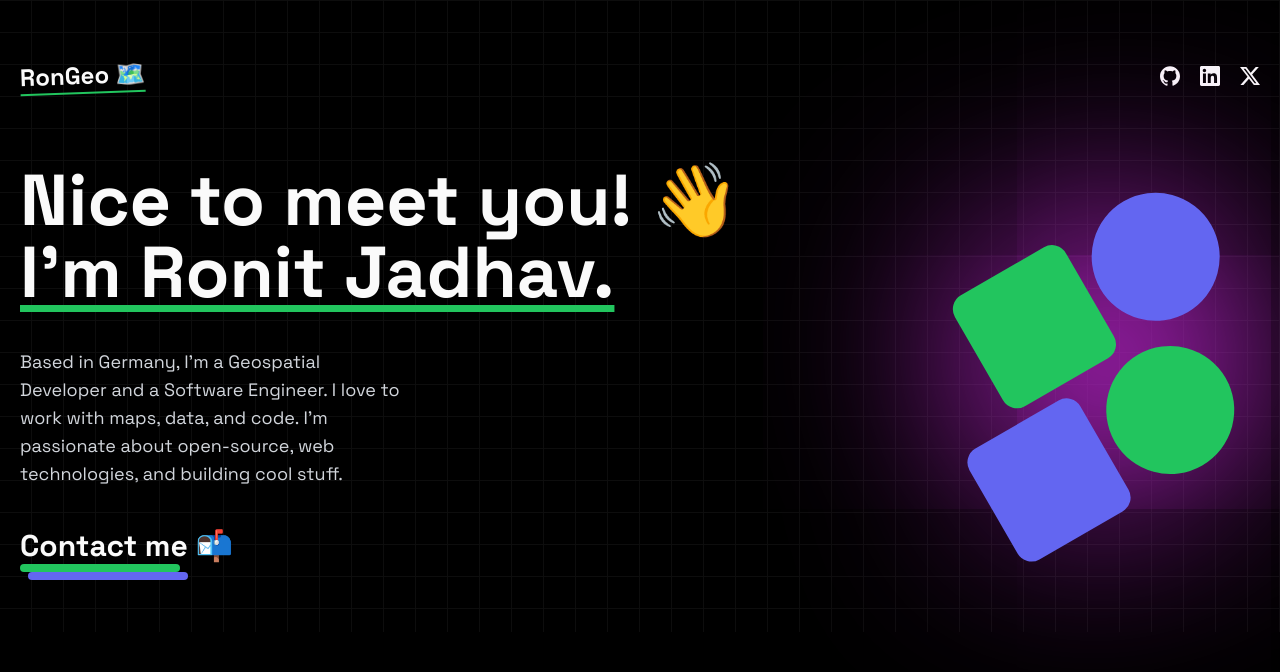
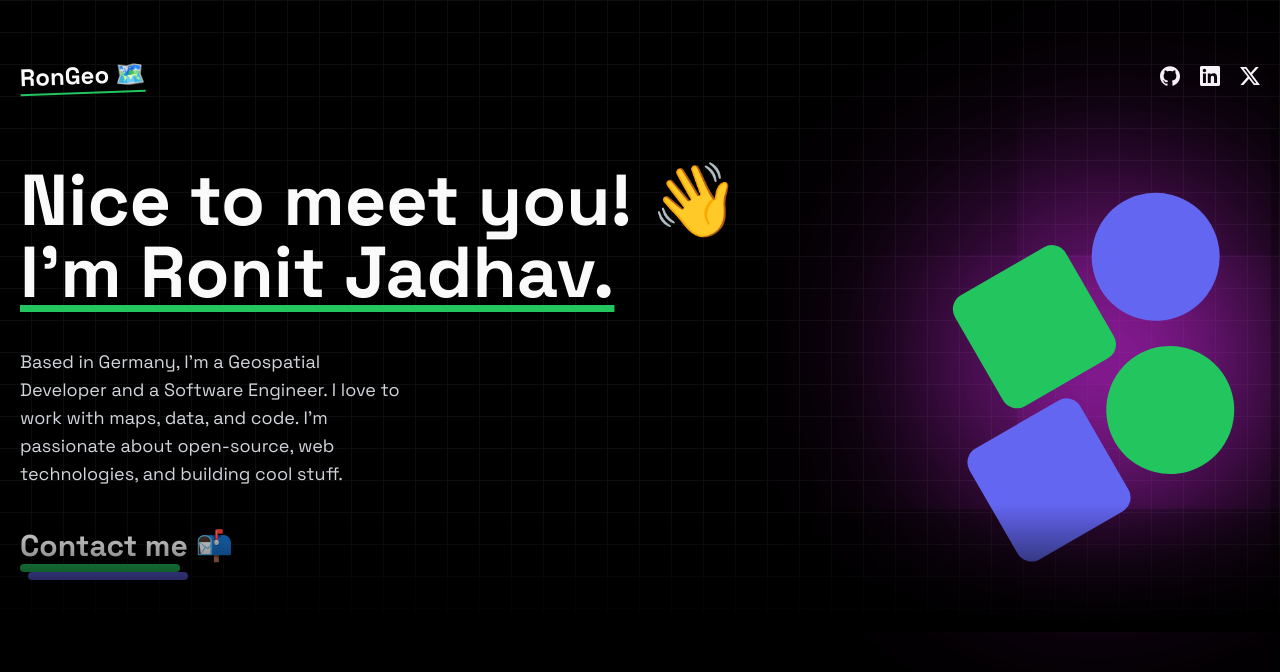
Before and after one commit to ronitjadhav/rongeo, a Next.js app: page / in a window 1280 px wide. Shown: the top 672 px of the page. Built offline with nearby package versions, Linux system fonts and the light colour scheme.

Commit message:
added div after hero component

```diff
--- a/src/app/(home)/page.tsx
+++ b/src/app/(home)/page.tsx
@@ -6,13 +6,14 @@ import { HeroHighlight } from "@/app/(home)/components/ui/hero-highlight";
 export default function Page() {
     return (
         <div className='min-h-screen bg-black overflow-hidden'>
-            <div className="dark:bg-black bg-white  dark:bg-grid-white/[0.05] bg-grid-black/[0.2]">
+            <div className="dark:bg-black bg-white  dark:bg-grid-white/[0.05] bg-grid-black/[0.2] relative">
                 <div className="max-w-7xl mx-auto p-5 ">
                     <Navbar/>
                     <HeroSection/>
                 </div>
+                <div className="h-10 xl:h-32 bg-gradient-to-t from-black absolute -bottom-5 left-0 xl:bottom-0 w-full">
+                </div>
             </div>
-
         </div>
     );
 }
```
